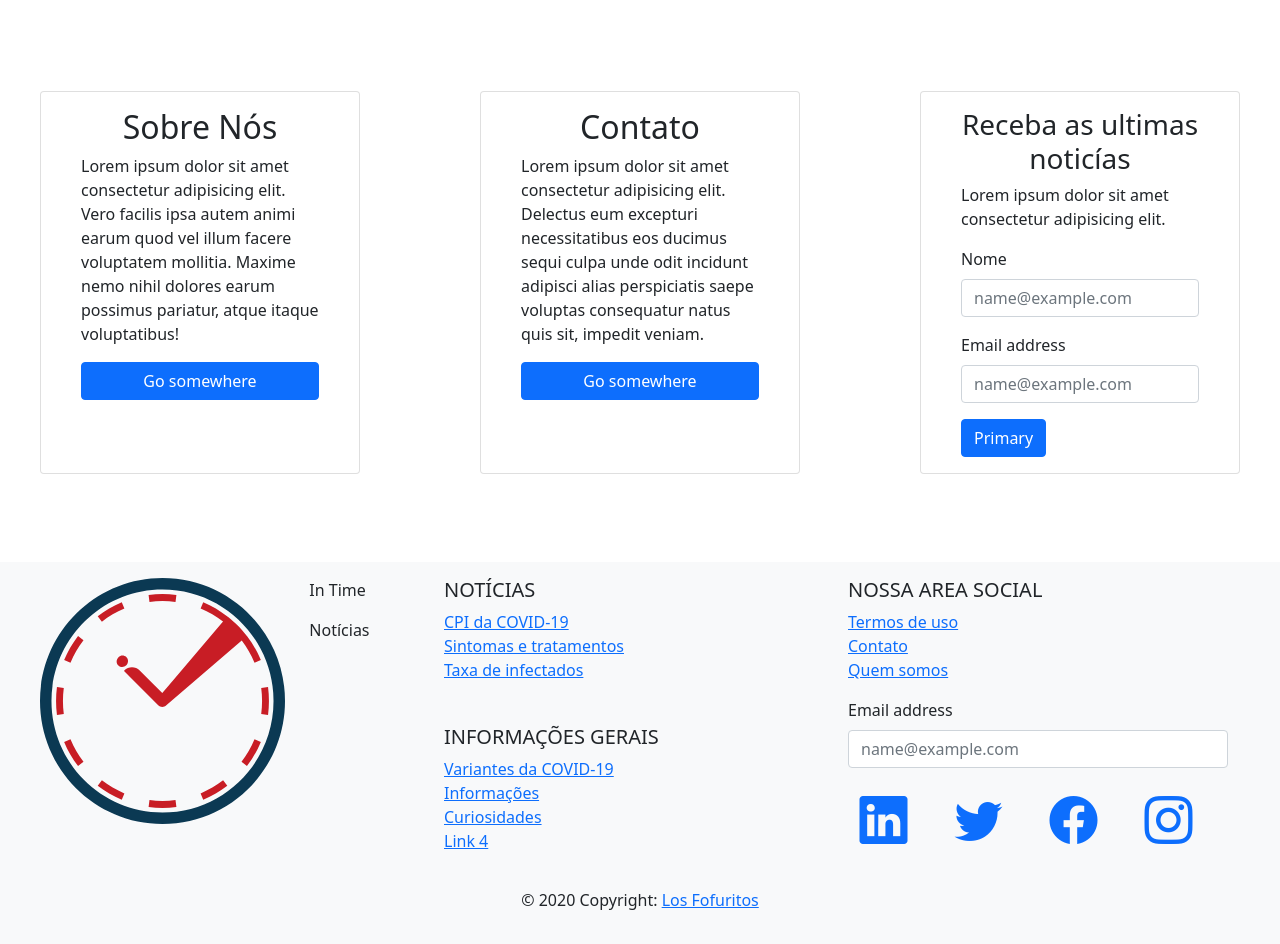
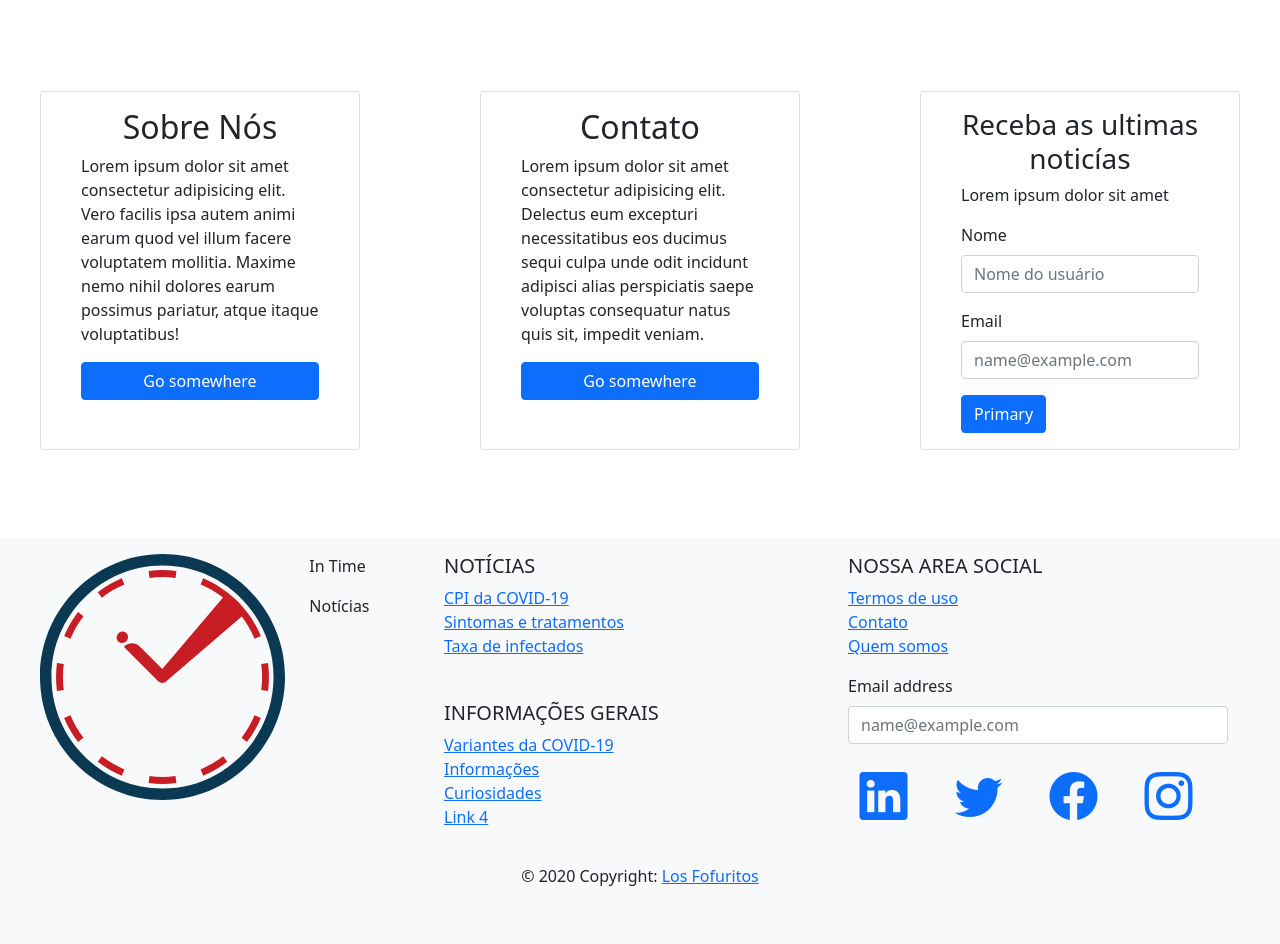
Before and after one commit to joaoGarcia-webDev/InTimeNews, a PHP site: page / in a window 1280 px wide. Shown: the part 1347-2291 px from the top of the page. After the commit the page ends 2233 px from the top, so only its background shows below. Run offline with PHP 8.4, Linux system fonts and the light colour scheme; some libraries are stand-ins or nearby versions.

Commit message:
Home file, final sketch

```diff
--- a/index.php
+++ b/index.php
@@ -158,15 +158,15 @@
             </div>
             <div class="card col-sm-12 col-lg-3">
                 <h3>Receba as ultimas noticías</h3>
-                <p>Lorem ipsum dolor sit amet consectetur adipisicing elit.</p>
+                <p>Lorem ipsum dolor sit amet</p>
 
                 <form action="#" method="post">
                 <div class="mb-3">
-                    <label for="exampleFormControlInput1" class="form-label">Nome</label>
-                    <input type="email" class="form-control" id="exampleFormControlInput1" placeholder="name@example.com">
+                    <label for="nameInput" class="form-label">Nome</label>
+                    <input type="email" class="form-control" id="nameInput" placeholder="Nome do usuário">
                 </div>
                 <div class="mb-3">
-                    <label for="exampleFormControlInput1" class="form-label">Email address</label>
+                    <label for="exampleFormControlInput1" class="form-label">Email</label>
                     <input type="email" class="form-control" id="exampleFormControlInput1" placeholder="name@example.com">
                 </div>
                     <button type="button" class="btn btn-primary">Primary</button>
```
